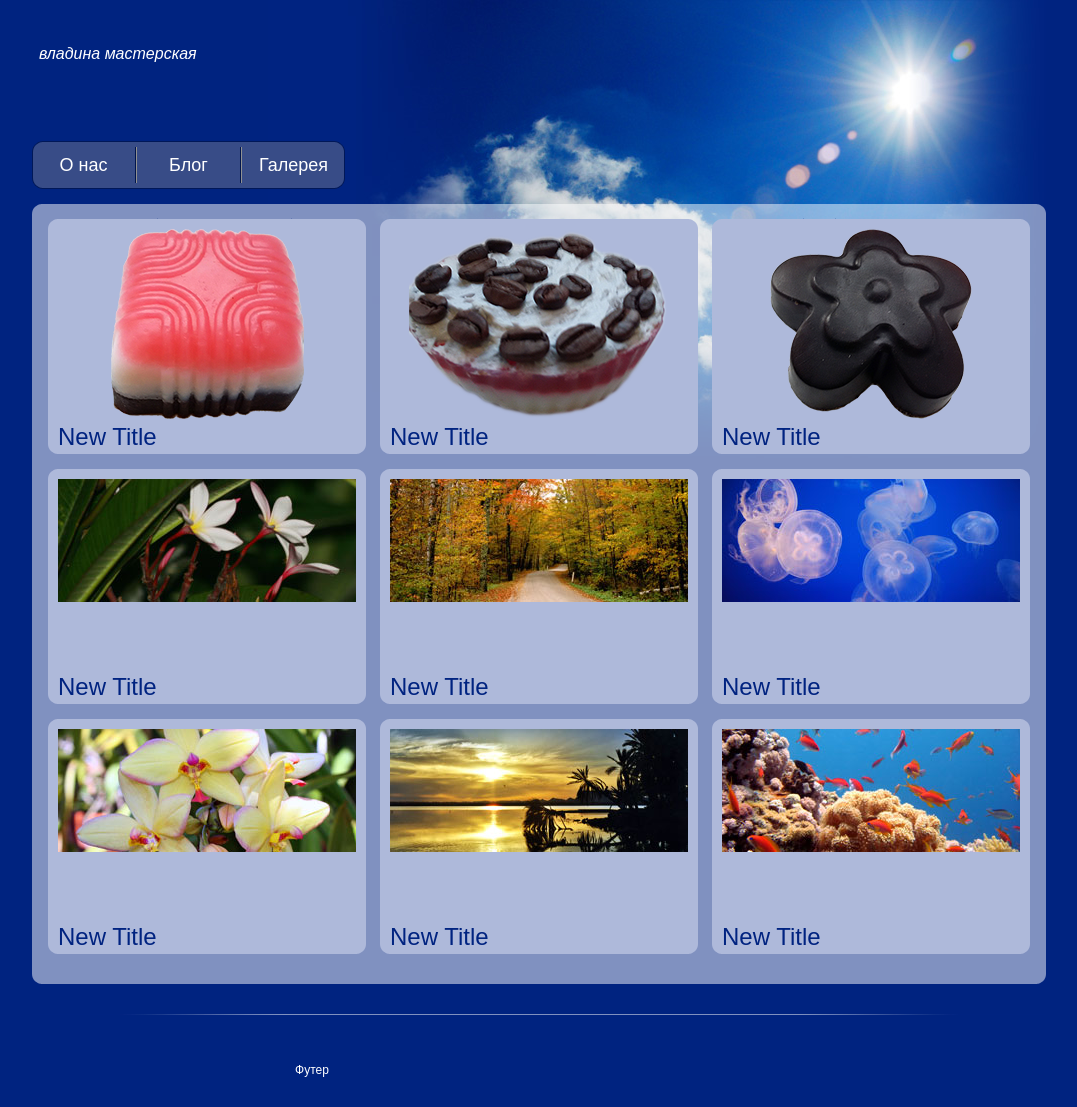
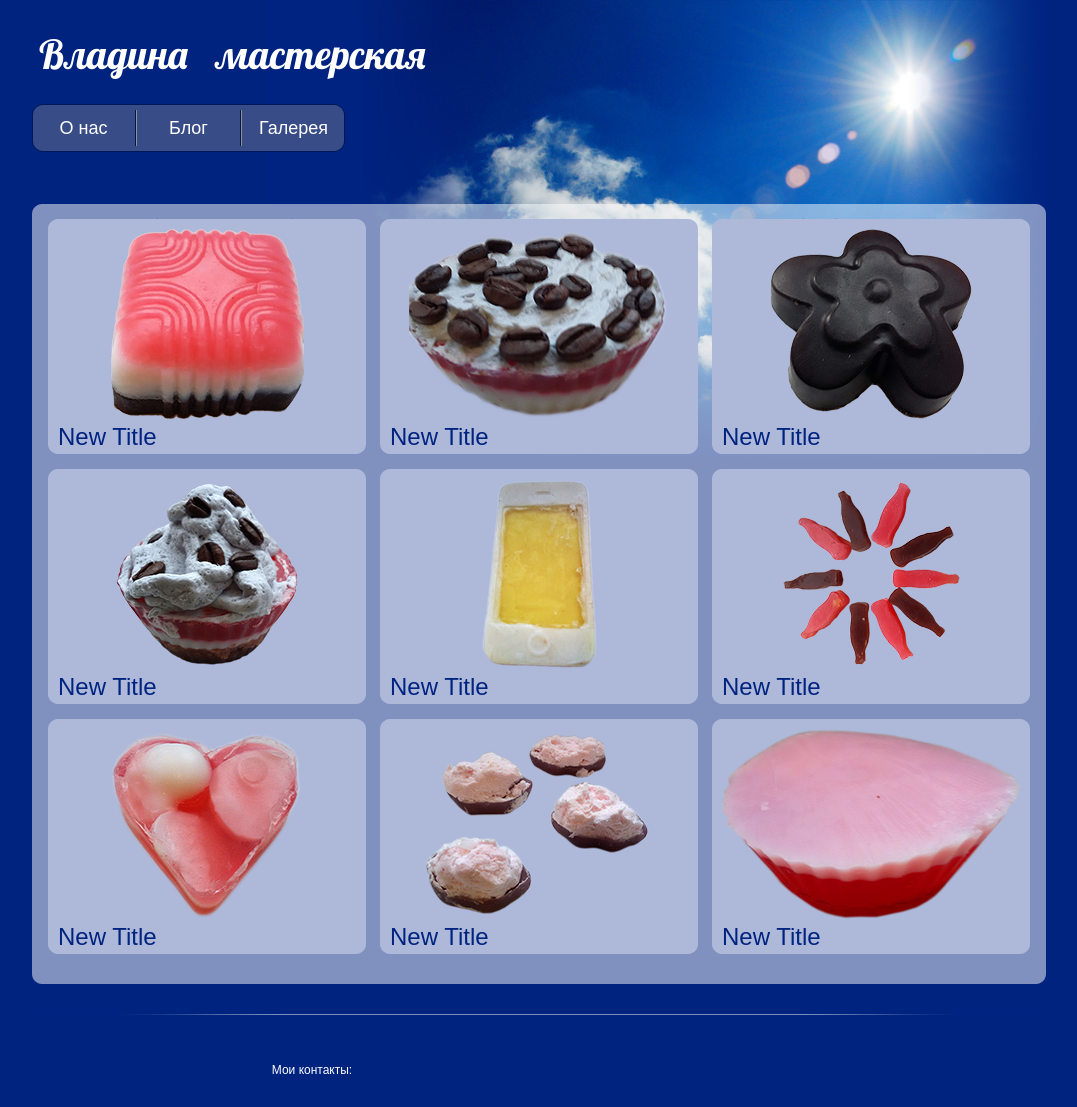
Before and after one commit to frontendoleg/DrakoVlada, a plain HTML site: page gallery.html in a window 1280 px wide. Shown: the whole page, without its empty margins (101-1178 px from the left). Drawn offline with Linux system fonts and the light colour scheme; files that its build step writes are made by us from their sources.

Commit message:
Page Gallery is almost ready. Only footer and body background to be modified

```diff
--- a/gallery.html
+++ b/gallery.html
@@ -6,6 +6,7 @@
 <meta name="keywords" content="" />
 <meta name="description" content="" />
 <link href="styles.css" rel="stylesheet" type="text/css" />
+<link href = 'https://fonts.googleapis.com/css?family=Lobster&subset=cyrillic' rel='stylesheet' type='text/css'>
 <!-- Pirobox setup and styles -->
 <script type="text/javascript" src="lib/jquery-1.3.2.min.js"></script>
 <script type="text/javascript" src="lib/pirobox.js"></script>
@@ -117,7 +118,7 @@ $(document).ready(function() {
 					<tbody>
 						<tr>
 							<td style="height:75px; text-align:center; vertical-align:middle; width:560px">
-							<p>Футер</p>
+							<p>Мои контакты:</p>
 							</td>
 						</tr>
 					</tbody>
--- a/styles.css
+++ b/styles.css
@@ -4,9 +4,9 @@ body {font:12px Arial, Helvetica, sans-serif;color:#000;background:#002380;line-
 .inner_copy, .inner_copy a {border:0;float:right;background:#fff;color:#f00;width:50%;line-height:10px;font-size:10px;margin:-220% 0 0 0;overflow:hidden;padding:0}
 #main {width:1014px;margin:0px auto;background:url(images/main.jpg) right top no-repeat}
 #header {width:1010px;height:204px}
-#logo {height:97px;padding:44px 0px 0px 7px}
+#logo {height:60px;padding:44px 0px 0px 7px}
 #logo H2 {font-family:Arial, Helvetica, sans-serif;color:#fff;font-size:18px;font-style:italic}
-#logo a {text-decoration:none;text-transform:lowercase;font-style:italic;font-size:16px;color:#fff}
+#logo a {text-decoration:none;font-family: 'Lobster',cursive;font-size:40px;color:#fff; word-spacing: 0.5em;}
 #logo H2 a {font-size:12px;font-family:Arial, Helvetica, sans-serif;font-weight:100}
 #buttons {text-align:center;height:48px;margin-left:0;padding-left:0;background:url(images/but_bg.png) left top no-repeat}
 #buttons a {font-family:Arial, Helvetica, sans-serif;font-size:18px;display:block;float:left;text-decoration:none;color:#fff;text-align:center;padding-top:14px;height:34px}
@@ -93,12 +93,12 @@ body {font:12px Arial, Helvetica, sans-serif;color:#000;background:#002380;line-
 .g1 {background:url(images/soapPinkBg.png) center center no-repeat}
 .g2 {background:url(images/soapBigCoffeeBg.png) center center no-repeat}
 .g3 {background:url(images/soapBlackBg.png) center center no-repeat}
-.g4 {background:url(images/img34.jpg) left top no-repeat}
-.g5 {background:url(images/img35.jpg) left top no-repeat}
-.g6 {background:url(images/img36.jpg) left top no-repeat}
-.g7 {background:url(images/img37.jpg) left top no-repeat}
-.g8 {background:url(images/img38.jpg) left top no-repeat}
-.g9 {background:url(images/img39.jpg) left top no-repeat}
+.g4 {background:url(images/soapCoffeeBg.png) center center no-repeat}
+.g5 {background:url(images/soapPhoneBg.png) center center no-repeat}
+.g6 {background:url(images/soapBottlesBg.png) center center no-repeat}
+.g7 {background:url(images/soapHeartBg.png) center center no-repeat}
+.g8 {background:url(images/soapCreamBg.png) center center no-repeat}
+.g9 {background:url(images/soapRoseBg.png) center center no-repeat}
 .pirobox_gal1 {width:298px;height:123px;display:block}
 .pirobox_gal1:hover {width:298px;height:123px;display:block;background:url(images/rol_over_galery.png) left top no-repeat}
 /* index3 */
```
Also changed, not shown: images/soapBottles.png (added), images/soapBottlesBg.png (added), images/soapCoffeeBg.png (added), images/soapCreamBg.png (added), images/soapHeartBg.png (added), images/soapPhoneBg.png (added), images/soapRoseBg.png (added), 4 other files.
